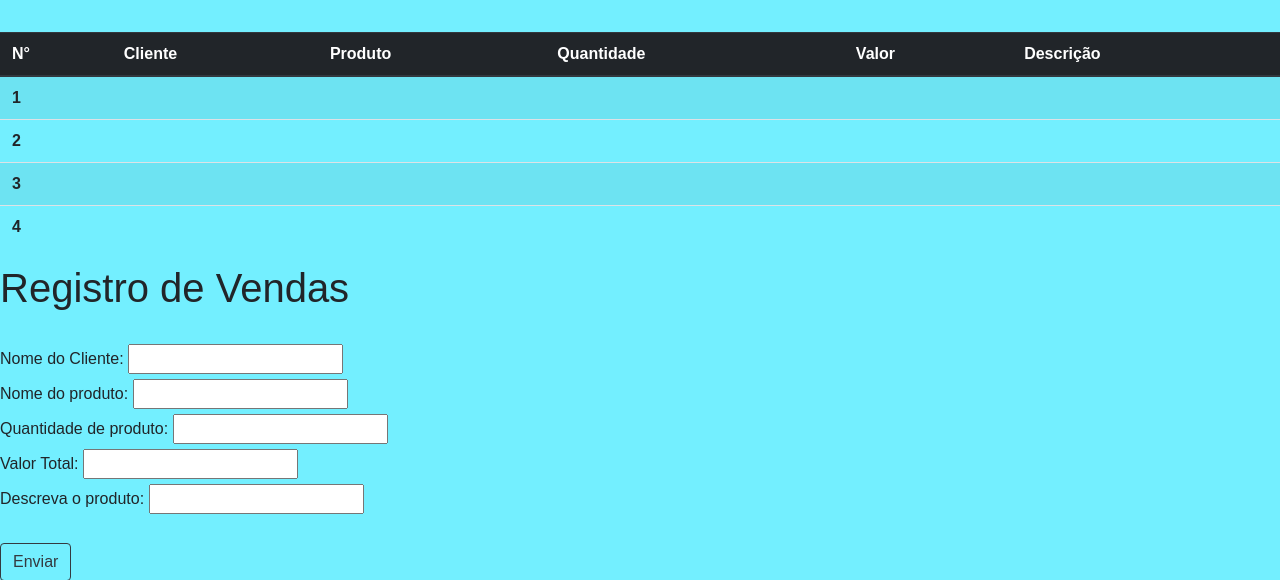
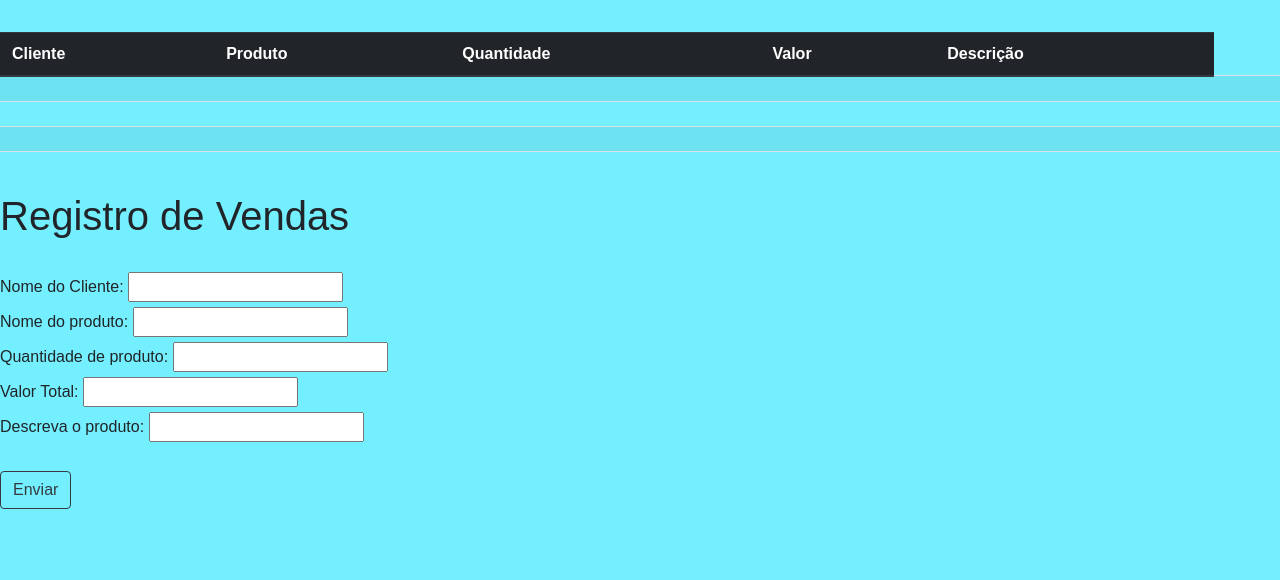
Before and after one commit to rayssaab/OLPcons, a PHP site: page /pages/registro_vendas.php in a window 1280 px wide. Shown: the part 96-676 px from the top of the page. Run offline with PHP 8.4, Linux system fonts and the light colour scheme; lists and menus that the app fills with data are empty.

Commit message:
Crud de produtos

```diff
--- a/index.php
+++ b/index.php
@@ -3,7 +3,7 @@
 <head>
   <link rel="shortcut icon" href="img/favicon.png" type="image/x-icon" />
   <link rel="stylesheet" href="https://stackpath.bootstrapcdn.com/bootstrap/4.1.3/css/bootstrap.min.css" integrity="sha384-MCw98/SFnGE8fJT3GXwEOngsV7Zt27NXFoaoApmYm81iuXoPkFOJwJ8ERdknLPMO" crossorigin="anonymous">
-  <link rel="stylesheet" href="css/index.css" type="text/css">
+  <link rel="stylesheet" href="css/home.css" type="text/css">
   <script src="https://code.jquery.com/jquery-3.3.1.slim.min.js" integrity="sha384-q8i/X+965DzO0rT7abK41JStQIAqVgRVzpbzo5smXKp4YfRvH+8abtTE1Pi6jizo" crossorigin="anonymous"></script>
   <script src="https://cdnjs.cloudflare.com/ajax/libs/popper.js/1.14.3/umd/popper.min.js" integrity="sha384-ZMP7rVo3mIykV+2+9J3UJ46jBk0WLaUAdn689aCwoqbBJiSnjAK/l8WvCWPIPm49" crossorigin="anonymous"></script>
   <script src="https://stackpath.bootstrapcdn.com/bootstrap/4.1.3/js/bootstrap.min.js" integrity="sha384-ChfqqxuZUCnJSK3+MXmPNIyE6ZbWh2IMqE241rYiqJxyMiZ6OW/JmZQ5stwEULTy" crossorigin="anonymous"></script>
--- a/pages/registro_pedidos.php
+++ b/pages/registro_pedidos.php
@@ -96,8 +96,6 @@
                     <div class="lucratividade">
                         <label for="preco_produto">Nome do Produto:</label>
                         <input type="text" name="preco_produto"><br><br>
-                        <label for="preco_venda">Valor Total:</label>
-                        <input type="text" name="revenda"><br><br>
                     </div>
                     <div class="descricao-produto">
                         <label for="descricao-produto">Descrição:</label>
--- a/pages/registro_vendas.php
+++ b/pages/registro_vendas.php
@@ -18,7 +18,6 @@
                     <thead>
                         <tr>
                         <thead class="thead-dark">
-                            <th scope="col">N°</th>
                             <th scope="col">Cliente</th>
                             <th scope="col">Produto</th>
                             <th scope="col">Quantidade</th>
@@ -28,7 +27,7 @@
                     </thead>
                     <tbody>
                         <tr>
-                            <th scope="row">1</th>
+                            <th scope="row"></th>
                             <td></td>
                             <td></td>
                             <td></td>
@@ -36,7 +35,7 @@
                             <td></td>
                         </tr>
                         <tr>
-                            <th scope="row">2</th>
+                            <th scope="row"></th>
                             <td></td>
                             <td></td>
                             <td></td>
@@ -44,13 +43,13 @@
                             <td></td>
                         </tr>
                         <tr>
-                            <th scope="row">3</th>
+                            <th scope="row"></th>
                             <td colspan="2"></td>
                             <td></td>
                             <td></td>
                             <td></td>
                         </tr>
-                        <th scope="row">4</th>
+                        <th scope="row"></th>
                             <td colspan="2"></td>
                             <td></td>
                             <td></td>
@@ -71,7 +70,7 @@
                         <label for="preco_produto">Nome do produto:</label>
                         <input type="text" name="preco_produto"><br>
                         <label for="preco_venda">Quantidade de produto:</label>
-                        <input type="text" name="revenda"><br>
+                        <input type="number" name="revenda"><br>
                     </div>
                     <div class="lucratividade">
                         <label for="preco_venda">Valor Total:</label>
```
Also changed, not shown: pages/home.php (+5 -2 lines).
